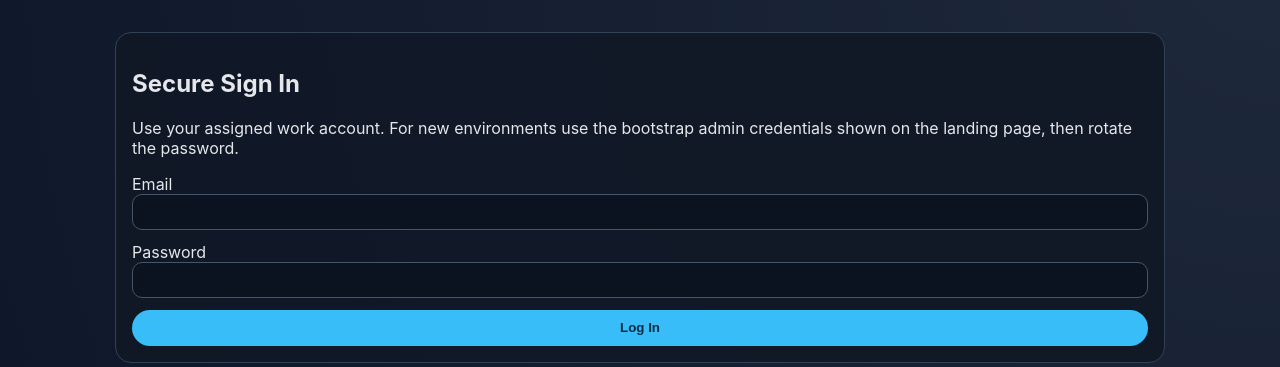
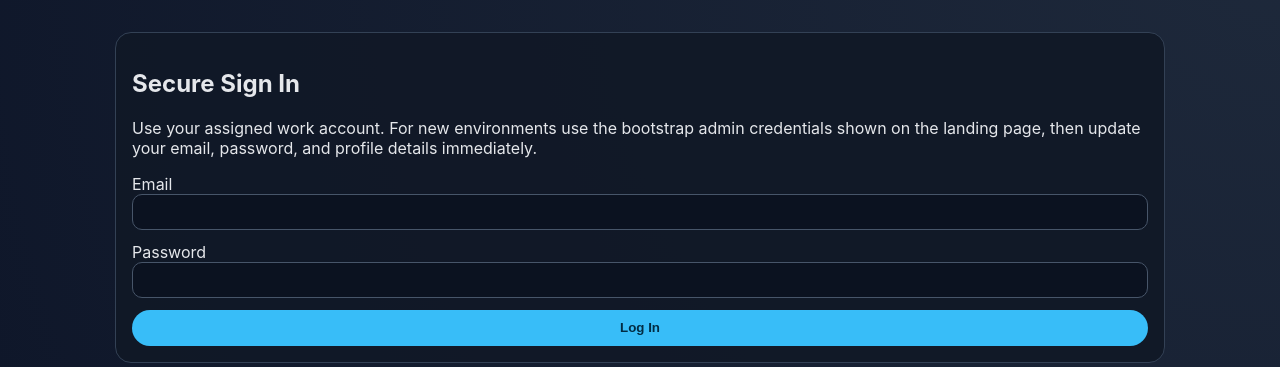
Before and after one commit to aboldguess/FM-TimeTracker, a FastAPI app: page /login in a window 1280 px wide. Shown: the part 74-441 px from the top of the page. Run offline with FastAPI, Linux system fonts and the light colour scheme.

Commit message:
Fix login validation error handling

```diff
--- a/app/main.py
+++ b/app/main.py
@@ -11,6 +11,7 @@ from fastapi import Depends, FastAPI, Form, HTTPException, Request, status
 from fastapi.responses import HTMLResponse, RedirectResponse
 from fastapi.staticfiles import StaticFiles
 from fastapi.templating import Jinja2Templates
+from pydantic import ValidationError
 from sqlalchemy import func, select
 from sqlalchemy.orm import Session
 
@@ -50,7 +51,7 @@ def startup() -> None:
         if not admin_exists:
             db.add(
                 User(
-                    email="admin@local",
+                    email="admin@change.me",
                     full_name="System Admin",
                     hashed_password=hash_password("ChangeMeNow!123"),
                     role=Role.ADMIN,
@@ -73,7 +74,17 @@ def login_page(request: Request):
 
 @app.post("/login", response_class=HTMLResponse)
 def login(request: Request, email: str = Form(...), password: str = Form(...), db: Session = Depends(get_db)):
-    payload = LoginRequest(email=email, password=password)
+    try:
+        payload = LoginRequest(email=email, password=password)
+    except ValidationError:
+        return templates.TemplateResponse(
+            "login.html",
+            {
+                "request": request,
+                "error": "Enter a valid email address (example: admin@change.me).",
+            },
+            status_code=400,
+        )
     user = db.scalar(select(User).where(User.email == payload.email))
     if not user or not verify_password(payload.password, user.hashed_password):
         return templates.TemplateResponse("login.html", {"request": request, "error": "Invalid credentials"}, status_code=401)
--- a/app/templates/landing.html
+++ b/app/templates/landing.html
@@ -9,7 +9,7 @@
     <article class="card"><h3>Plan vs Actual</h3><p>Track work packages, tasks, resource budgets, and progress against targets.</p></article>
     <article class="card"><h3>People Ops built-in</h3><p>Timesheets, annual leave approvals, and sick leave recording are first-class features.</p></article>
   </div>
-  <p class="instruction">New installation? Sign in with <strong>admin@local / ChangeMeNow!123</strong> and update credentials immediately.</p>
+  <p class="instruction">New installation? Sign in with <strong>admin@change.me / ChangeMeNow!123</strong>, then update your email, password, and profile details (including an optional profile image) immediately.</p>
   <a href="/login" class="btn">Enter platform</a>
 </section>
 {% endblock %}
--- a/app/templates/login.html
+++ b/app/templates/login.html
@@ -3,7 +3,7 @@
 {% block content %}
 <section class="panel">
   <h1>Secure Sign In</h1>
-  <p>Use your assigned work account. For new environments use the bootstrap admin credentials shown on the landing page, then rotate the password.</p>
+  <p>Use your assigned work account. For new environments use the bootstrap admin credentials shown on the landing page, then update your email, password, and profile details immediately.</p>
   {% if error %}<p class="error">{{ error }}</p>{% endif %}
   <form method="post" action="/login" class="form">
     <label>Email<input type="email" name="email" required></label>
```
Also changed, not shown: README.md.
